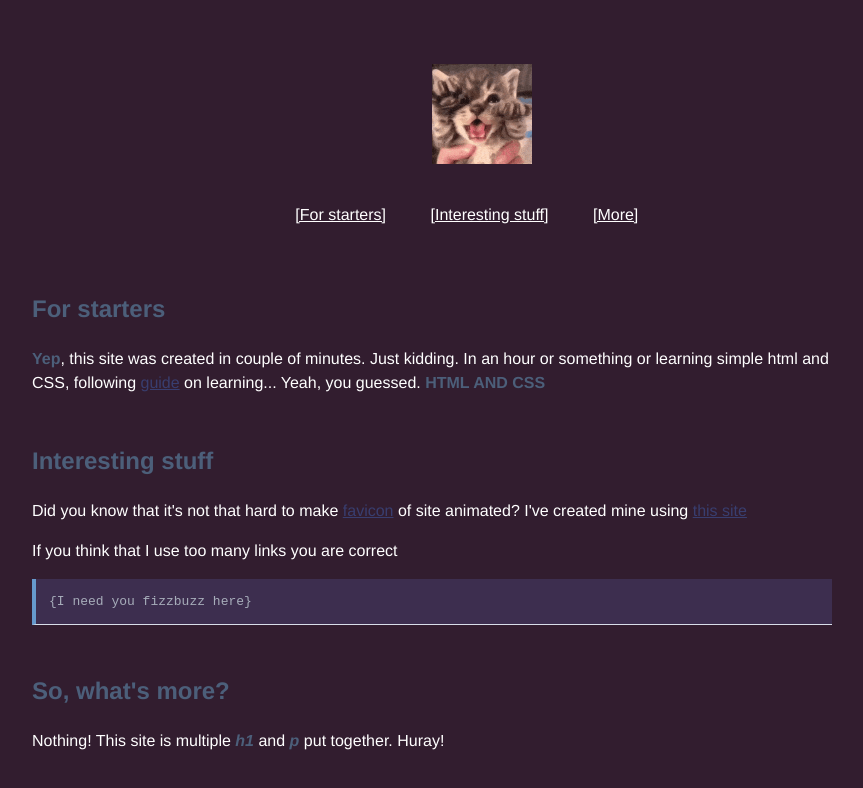
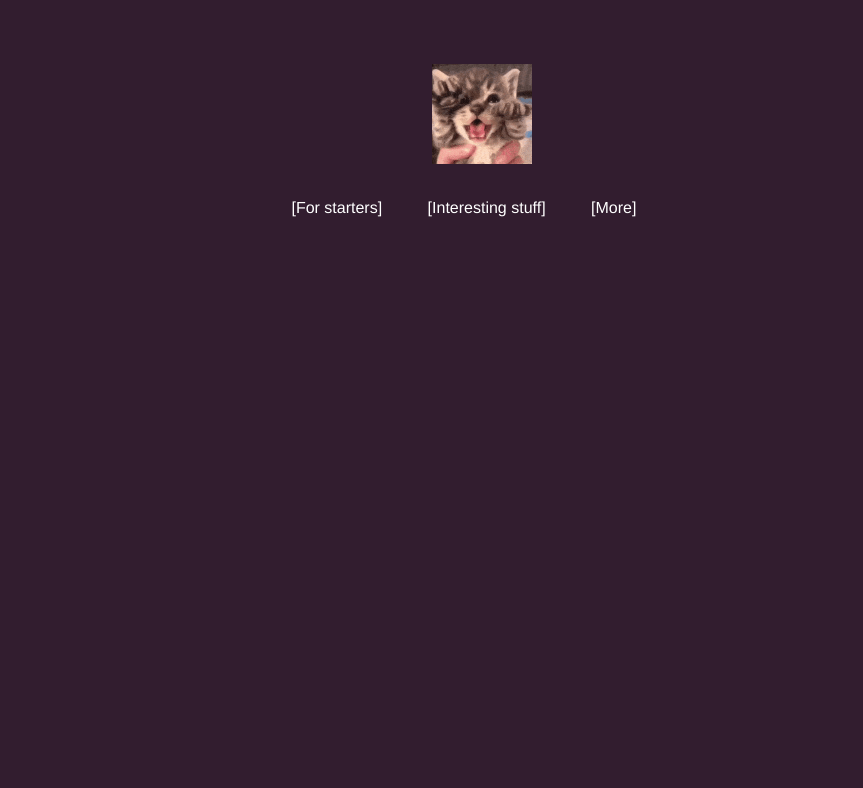
Before and after one commit to Eskelai/eskelai.github.io, a plain HTML site: page index.html in a window 1280 px wide. Shown: the whole page, without its empty margins (208-1071 px from the left). Drawn offline with Linux system fonts and the light colour scheme.

Commit message:
Tabbed version

```diff
--- a/index.html
+++ b/index.html
@@ -14,28 +14,46 @@
                 alt="git with kitten" height="100px" width="100px"></a>
     </div>
 
-    <div id="navbar">
-        <ul><a href="#starters">[For starters]</a></ul>
-        <ul><a href="#interstuff">[Interesting stuff]</a></ul>
-        <ul><a href="#more">[More]</a></ul>
-    </div>
 
-    <h2 id="starters">For starters</h2>
-    <p><strong>Yep</strong>, this site was created in couple of minutes. Just kidding. In an hour or something or
-        learning simple html and CSS, following <a href="https://github.com/jgthms/web-design-in-4-minutes">guide</a> on
+    <div class="tabs">
+        <div class="tab">
+            <input type="radio" id="tab-1" name="tabs">
+            <label for="tab-1">[For starters]</label>
+            <div class="content">
+                <h2>For starters</h2>
+                <p><strong>Yep</strong>, this site was created in couple of minutes. Just kidding. In an hour or
+                    something or
+                    learning simple html and CSS, following <a
+                        href="https://github.com/jgthms/web-design-in-4-minutes">guide</a> on
                     learning... Yeah, you guessed.
                     <strong>HTML AND CSS</strong>
                 </p>
-
-    <h2 id="interstuff">Interesting stuff</h2>
-    <p>Did you know that it's not that hard to make <a href="https://wikipedia.org/wiki/Favicon">favicon</a> of site
+            </div>
+        </div>
+        <div class="tab">
+            <input type="radio" id="tab-2" name="tabs">
+            <label for="tab-2">[Interesting stuff]</label>
+            <div class="content">
+                <h2>Interesting stuff</h2>
+                <p>Did you know that it's not that hard to make <a href="https://wikipedia.org/wiki/Favicon">favicon</a>
+                    of site
                     animated? I've created mine using <a href="https://www.favicon.cc/">this site</a></p>
                 <p>If you think that I use too many links you are correct</p>
                 <pre>{I need you fizzbuzz here}</pre>
+            </div>
+        </div>
 
-    <h2 id="more">So, what's more?</h2>
-    <p>Nothing! This site is multiple <strong><em>h1</em></strong> and <strong><em>p</em></strong> put together.
+        <div class="tab">
+            <input type="radio" id="tab-3" name="tabs">
+            <label for="tab-3">[More]</label>
+            <div class="content">
+                <h2>So, what's more?</h2>
+                <p>Nothing! This site is multiple <strong><em>h1</em></strong> and <strong><em>p</em></strong> put
+                    together.
                     Huray!</p>
+            </div>
+        </div>
+    </div>
 </body>
 
 </html>
--- a/style.css
+++ b/style.css
@@ -18,19 +18,6 @@ p {
 #kitten img {
     position: relative;
     left: 50%;
-}
-
-#navbar {
-    margin: 1em;
-    transform: translateX(27%);
-}
-
-#navbar ul {
-    display: inline-flex;
-}
-
-#navbar ul a {
-    color: #fff
 }
 
 h1,
@@ -55,3 +42,52 @@ pre {
 a {
     color: #393E6F
 }
+
+.tabs {
+    position: relative;
+    /* FIXME: Hardcoded */
+    margin: 25px 0;
+}
+
+.tab {
+    float: left;
+}
+
+.tab label {
+    padding: 10px;
+    position: relative;
+    /* FIXME: Hardcoded */
+    left: 14em;
+    color: #fff
+}
+
+.tab [type="radio"] {
+    opacity: 0;
+}
+
+.content {
+    position: absolute;
+    padding: 1em;
+    top: 2em;
+    left: 1em;
+    right: 0;
+    bottom: 0;
+}
+
+.content>* {
+    opacity: 0;
+    transform: translateY(+200%);
+    transition: all 0.3s ease;
+}
+
+
+[type="radio"]:checked~label~.content>* {
+    opacity: 1;
+    transform: translateY(0);
+    transition: all 0.6s ease;
+}
+
+[type="radio"]:checked~label {
+    text-shadow: #fff;
+    text-decoration: underline;
+}
```
Lines whose indentation alone changed are shown as unchanged.
